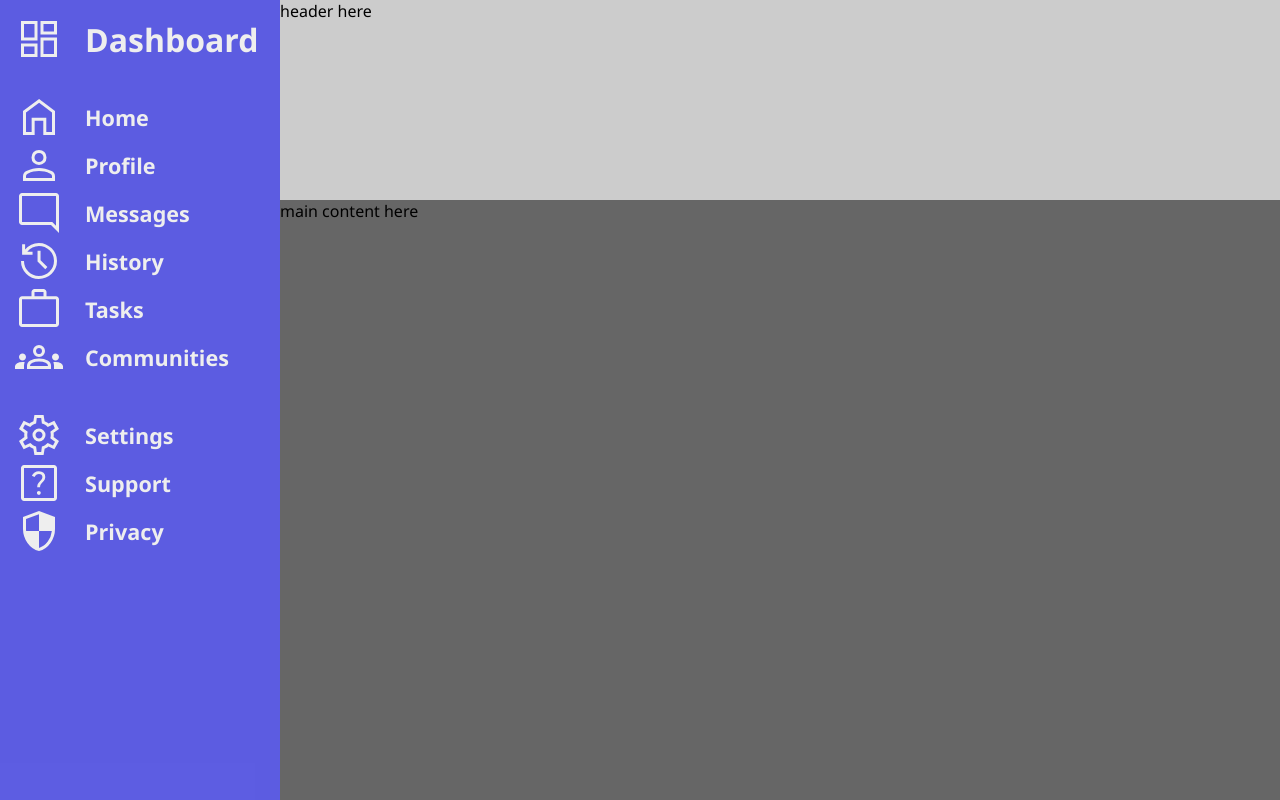
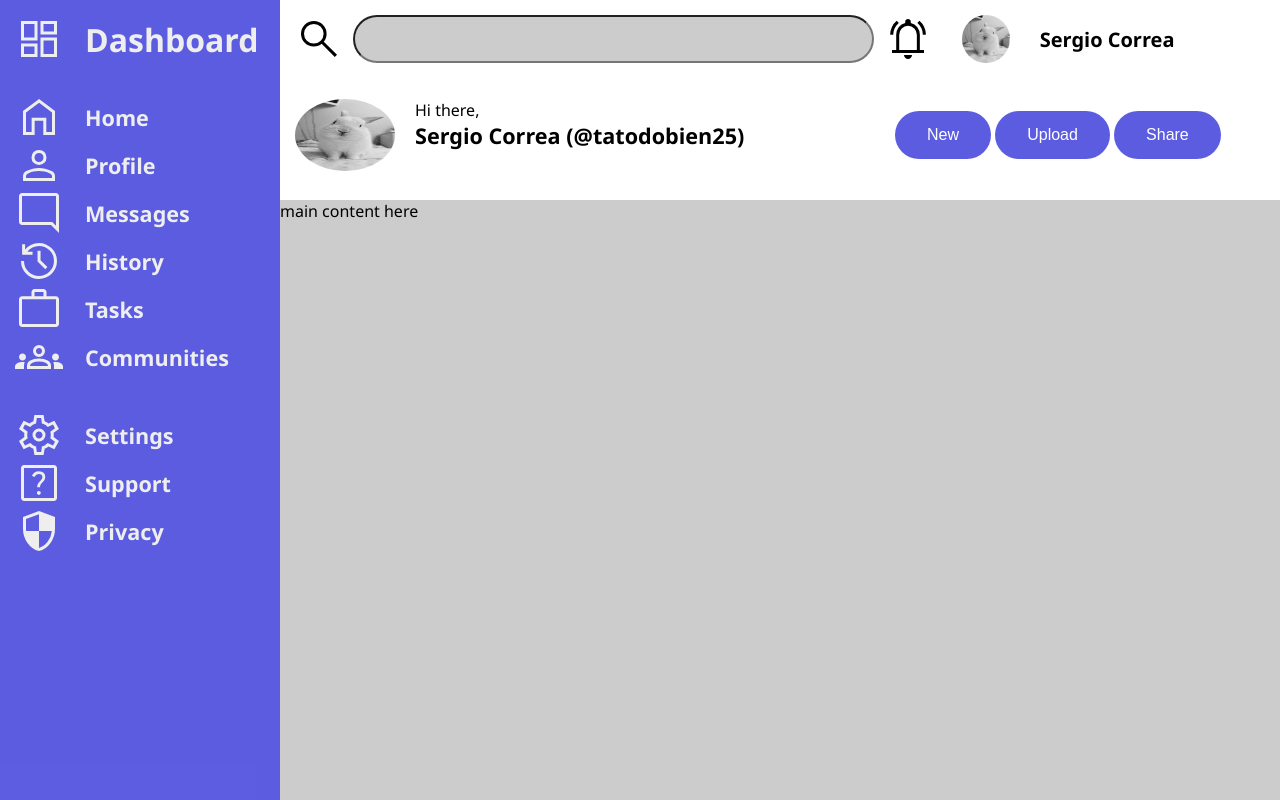
Before and after one commit to tatodobien25/TOP-Admin-Dashboard, a plain HTML site: page index.html in a window 1280 px wide. Drawn offline with Linux system fonts and the light colour scheme.

Commit message:
Layout and Style header

```diff
--- a/index.html
+++ b/index.html
@@ -71,7 +71,37 @@
             </div>
             <div id="filler"></div>
         </div>
-        <div class="header">header here</div>
+        <div class="header grid-container">
+            <div class="header-top-left grid-container">
+                <svg xmlns="http://www.w3.org/2000/svg" height="48" width="48">
+                    <path
+                        d="M39.8 41.95 26.65 28.8q-1.5 1.3-3.5 2.025-2 .725-4.25.725-5.4 0-9.15-3.75T6 18.75q0-5.3 3.75-9.05 3.75-3.75 9.1-3.75 5.3 0 9.025 3.75 3.725 3.75 3.725 9.05 0 2.15-.7 4.15-.7 2-2.1 3.75L42 39.75Zm-20.95-13.4q4.05 0 6.9-2.875Q28.6 22.8 28.6 18.75t-2.85-6.925Q22.9 8.95 18.85 8.95q-4.1 0-6.975 2.875T9 18.75q0 4.05 2.875 6.925t6.975 2.875Z" />
+                </svg>
+                <input type="search" name="search" id="search">
+                <svg xmlns="http://www.w3.org/2000/svg" height="48" width="48">
+                    <path
+                        d="M6.2 19.65q0-4.05 1.7-7.675T12.75 5.8l2.05 2.25q-2.65 2.15-4.125 5.175T9.2 19.65Zm32.65 0q0-3.4-1.4-6.425T33.4 8.05l2.05-2.25q3.1 2.6 4.75 6.2t1.65 7.65ZM8 38v-3h4.2V19.7q0-4.1 2.475-7.425T21.2 8.1V6.65q0-1.15.825-1.9T24 4q1.15 0 1.975.75.825.75.825 1.9V8.1q4.05.85 6.55 4.175 2.5 3.325 2.5 7.425V35H40v3Zm16-14.75ZM24 44q-1.6 0-2.8-1.175Q20 41.65 20 40h8q0 1.65-1.175 2.825Q25.65 44 24 44Zm-8.8-9h17.65V19.7q0-3.75-2.55-6.325T24.05 10.8q-3.75 0-6.3 2.575T15.2 19.7Z" />
+                </svg>
+            </div>
+            <div class="header-top-right grid-container">
+                <img src=" /imgs/lucy-m-KNMbRhf5IT8-unsplash.jpg" alt="rabbit photo" height="48px">
+                <p>Sergio Correa</p>
+            </div>
+            <div class=" header-bottom grid-container">
+                <div class="header-bottom-left grid-container">
+                    <img src="/imgs/lucy-m-KNMbRhf5IT8-unsplash.jpg" alt="rabbit" height="72px">
+                    <div><span>Hi there,</span>
+                        <p>Sergio Correa (@tatodobien25)</p>
+                    </div>
+                </div>
+                <div class="header-bottom-right">
+                    <button>New</button>
+                    <button>Upload</button>
+                    <button>Share</button>
+                </div>
+            </div>
+
+        </div>
         <div class="main-content">main content here</div>
     </div>
 </body>
--- a/style.css
+++ b/style.css
@@ -59,11 +59,86 @@ body {
 .header {
     grid-column: 2/3;
     grid-row: 1/2;
+    background: #fff;
+    grid-template-columns: 2fr 1fr;
+    grid-template-rows: 35% 65%;
+
+}
+
+.header-top-left {
+    grid-template-columns: 48px 1fr 48px;
+    gap: 10px;
+    padding: 15px;
+}
+
+#search {
+    border-radius: 48px;
     background: #ccc;
+    font-size: larger;
+}
+
+.header-top-right {
+    grid-template-columns: 48px 1fr;
+    align-items: center;
+    gap: 10px;
+    padding: 15px;
+}
+
+.header-top-right p {
+    font-size: 1.25rem;
+    font-weight: 600;
+    margin-left: 20px;
+
+}
+
+.header-top-right img,
+.header-bottom-left img {
+    border-radius: 50%;
+    justify-self: stretch;
+
+}
+
+.header-bottom {
+    grid-template-columns: 60% 40%;
+    grid-column: 1/3;
+    align-items: center;
+}
+
+.header-bottom-left {
+    grid-template-columns: 100px 1fr;
+    grid-template-rows: 1fr;
+    padding: 15px;
+}
+
+.header-bottom-left span {
+    margin-left: 20px;
+}
+
+.header-bottom-left p {
+    font-size: 1.35rem;
+    font-weight: 600;
+    margin-left: 20px;
+}
+
+.header-bottom-right {
+    padding: 15px;
+}
+
+button {
+    background-color: #4444dddd;
+    border: none;
+    color: white;
+    padding: 15px 32px;
+    text-align: center;
+    text-decoration: none;
+    display: inline-block;
+    font-size: 16px;
+    border-radius: 48px;
+
 }
 
 .main-content {
     grid-column: 2/3;
     grid-row: 2/3;
-    background: #666;
+    background: #ccc;
 }
```
Also changed, not shown: icons/search_FILL0_wght400_GRAD0_opsz48.svg (added), imgs/lucy-m-KNMbRhf5IT8-unsplash.jpg (added).
